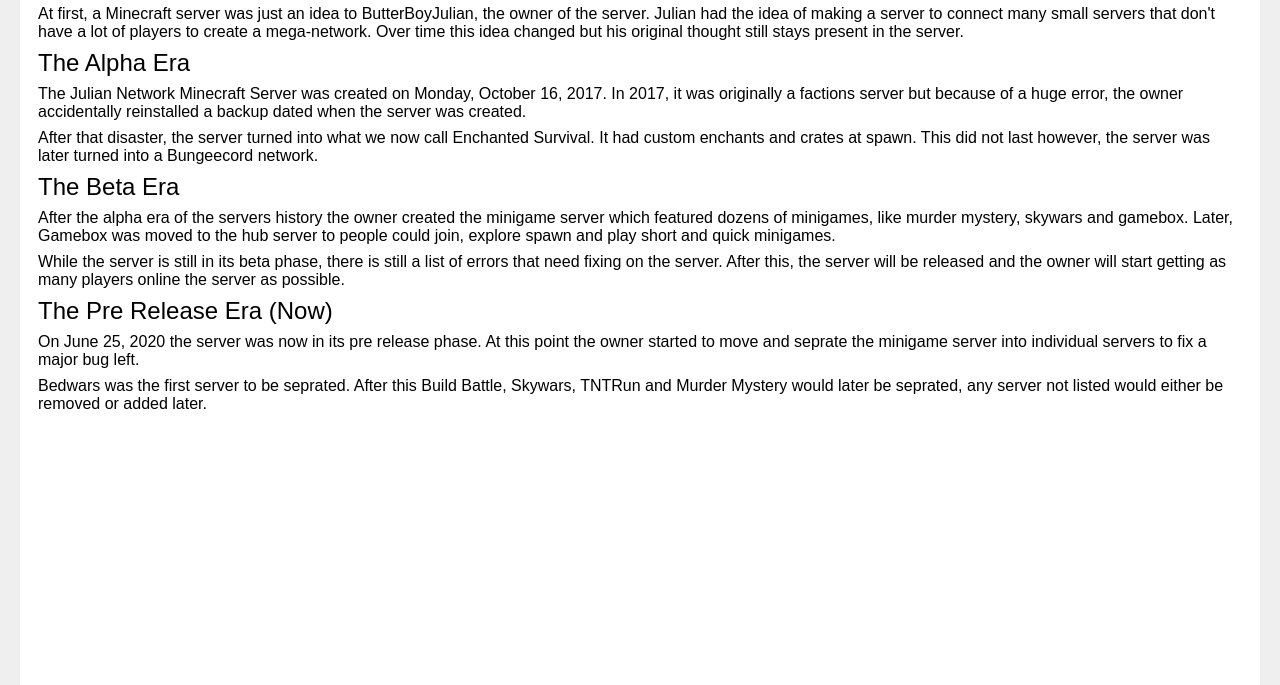
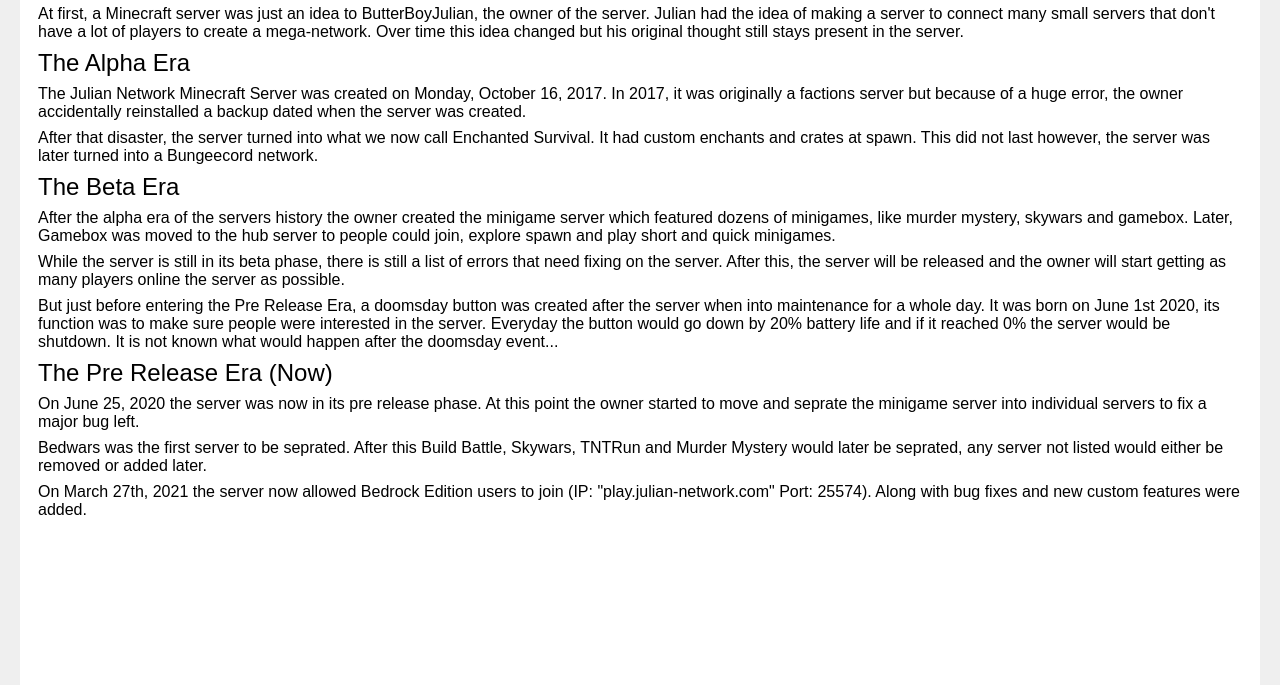
Before and after one commit to ButterBoyJulian/Encyclopedia, a plain HTML site: page server.html in a window 1280 px wide. Shown: the part 115-800 px from the top of the page. Drawn offline with Linux system fonts and the light colour scheme.

Commit message:
Update server.html

```diff
--- a/server.html
+++ b/server.html
@@ -18,9 +18,11 @@
       <p class="subheading">The Beta Era</p>
       <p>After the alpha era of the servers history the owner created the minigame server which featured dozens of minigames, like murder mystery, skywars and gamebox. Later, Gamebox was moved to the hub server to people could join, explore spawn and play short and quick minigames.</p>
       <p>While the server is still in its beta phase, there is still a list of errors that need fixing on the server. After this, the server will be released and the owner will start getting as many players online the server as possible.</p>
+      <p>But just before entering the Pre Release Era, a doomsday button was created after the server when into maintenance for a whole day. It was born on June 1st 2020, its function was to make sure people were interested in the server. Everyday the button would go down by 20% battery life and if it reached 0% the server would be shutdown. It is not known what would happen after the doomsday event...</p>
       <p class="subheading">The Pre Release Era (Now)</p>
       <p>On June 25, 2020 the server was now in its pre release phase. At this point the owner started to move and seprate the minigame server into individual servers to fix a major bug left.</p>
       <p>Bedwars was the first server to be seprated. After this Build Battle, Skywars, TNTRun and Murder Mystery would later be seprated, any server not listed would either be removed or added later.</p>
+      <p>On March 27th, 2021 the server now allowed Bedrock Edition users to join (IP: "play.julian-network.com" Port: 25574). Along with bug fixes and new custom features were added.</p>
       <div style="padding-bottom:500px"></div>
     </div>
 
```
